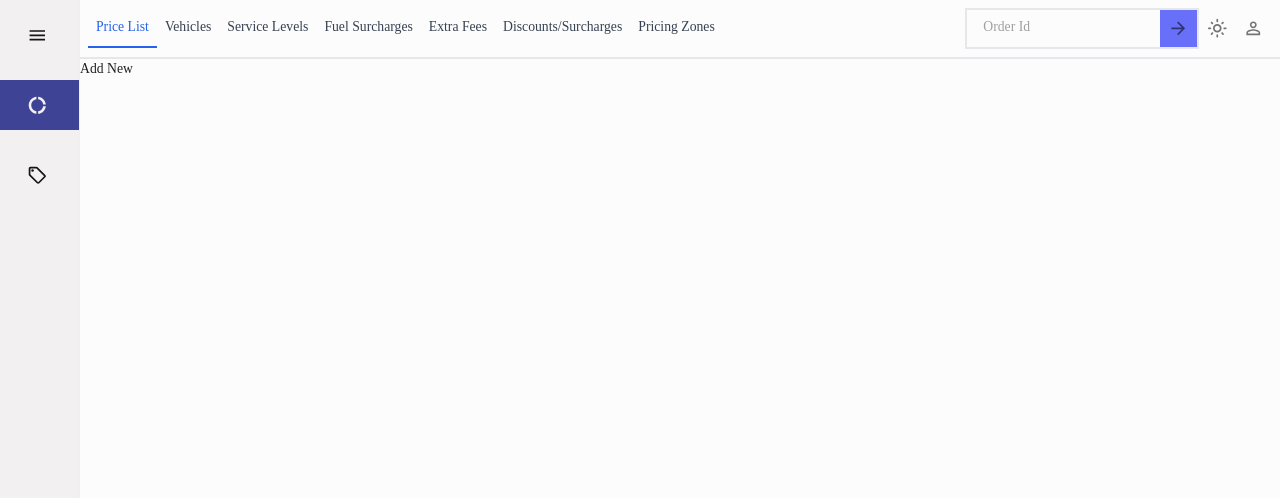
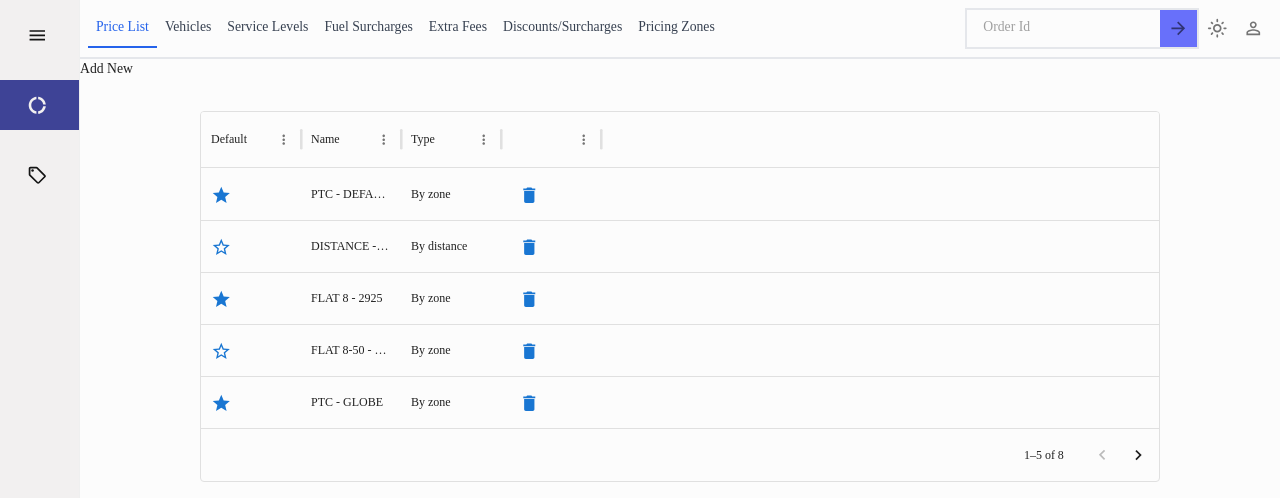
Before and after one commit to geekyvinayak/courier-backoffice, a React (Create React App) app: page /pricelist in a window 1280 px wide. Shown: the top 498 px of the page. Built offline with nearby package versions, Linux system fonts and the light colour scheme.

Commit message:
added the price list grid and added extra fees schedule grid and extra fees schedule create form

```diff
--- a/src/App.js
+++ b/src/App.js
@@ -4,8 +4,12 @@ import { ColorModeContext , useMode } from "./theme";
 import { CssBaseline , ThemeProvider } from "@mui/material";
 import Dashboard from "./tabs/dashboardTab";
 import Sidebar from "./components/sidebar";
-import Price from "./tabs/priceListTab/priceList/price";
 import NewPrice from "./tabs/priceListTab/priceList/newPrice";
+import PriceList from "./tabs/priceListTab/priceList/priceList";
+import { ExtraFeesSchedule } from "./tabs/priceListTab/extraFeesSchedule/extraFeesSchedule";
+import CreateExtraFeesSchedule from "./tabs/priceListTab/extraFeesSchedule/createExtraFeesSchedule";
+
+
 function App() {
   const [theme , colorMode] = useMode();
 
@@ -20,9 +24,10 @@ function App() {
       <Routes>
         <Route path="/" element={<Dashboard />} />
         <Route path="/dashboard" element={<Dashboard />} />
-        <Route path="/pricelist" element={<Price />} />
+        <Route path="/pricelist" element={<PriceList />} />
         <Route path="/pricelist/create" element={<NewPrice />} />
-
+        <Route path="/pricelist/extrafeesschedule" element={<ExtraFeesSchedule />} />
+        <Route path="/pricelist/extrafeesschedule/create" element={<CreateExtraFeesSchedule />} />
       </Routes>
       </main>
     </div>
--- /dev/null
+++ b/src/tabs/priceListTab/extraFeesSchedule/createExtraFeesSchedule.jsx
@@ -0,0 +1,59 @@
+import React from "react";
+import { useFormik } from "formik";
+import * as Yup from "yup";
+import Button from "@mui/material/Button";
+import TextField from "@mui/material/TextField";
+
+const CreateExtraFeesSchedule = () => {
+  // Formik setup
+  const formik = useFormik({
+    initialValues: {
+      name: "",
+    },
+    validationSchema: Yup.object({
+      name: Yup.string().required("Name is required"),
+    }),
+    onSubmit: (values) => {
+      console.log("Form submitted:", values);
+    },
+  });
+
+  return (
+    <div className="bg-gray-100 p-6 rounded-md max-w-xl mx-auto shadow-md">
+      <div className="flex justify-between items-center mb-4">
+        <h1 className="text-lg font-bold">New Extra Fee Schedules</h1>
+        <Button
+          variant="contained"
+          onClick={formik.handleSubmit}
+          className="bg-blue-500"
+        >
+          Save
+        </Button>
+      </div>
+
+      <form onSubmit={formik.handleSubmit} className="space-y-4">
+        <div>
+          <label
+            htmlFor="name"
+            className="block text-sm font-medium text-gray-700 mb-1"
+          >
+            NAME
+          </label>
+          <TextField
+            id="name"
+            name="name"
+            variant="outlined"
+            fullWidth
+            value={formik.values.name}
+            onChange={formik.handleChange}
+            onBlur={formik.handleBlur}
+            error={formik.touched.name && Boolean(formik.errors.name)}
+            helperText={formik.touched.name && formik.errors.name}
+          />
+        </div>
+      </form>
+    </div>
+  );
+};
+
+export default CreateExtraFeesSchedule;
--- /dev/null
+++ b/src/tabs/priceListTab/extraFeesSchedule/extraFeesSchedule.jsx
@@ -0,0 +1,12 @@
+import React from 'react'
+import ExtraFeesScheduleGrid from './extraFeesScheduleGrid'
+import { Link } from 'react-router-dom'
+
+export const ExtraFeesSchedule = () => {
+  return (
+    <div>
+        <button><Link to={'/pricelist/extrafeesschedule/create'}>New Schedule</Link></button>
+        <ExtraFeesScheduleGrid />
+    </div>
+  )
+}
--- /dev/null
+++ b/src/tabs/priceListTab/extraFeesSchedule/extraFeesScheduleGrid.jsx
@@ -0,0 +1,57 @@
+import * as React from "react";
+import Box from "@mui/material/Box";
+import { DataGrid } from "@mui/x-data-grid";
+import StarIcon from "@mui/icons-material/Star";
+import StarOutlineIcon from "@mui/icons-material/StarOutline";
+
+const columns = [
+  {
+    field: "default",
+    headerName: "Default",
+    sortable: false,
+    filterable:false,
+    renderCell: (params) => (
+      params.value ? (
+        <StarIcon style={{ color: "#1976d2" }} />
+      ) : (
+        <StarOutlineIcon style={{ color: "#1976d2" }} />
+      )
+    ),
+  },
+  {
+    field: "name",
+    headerName: "Name",
+  },
+];
+
+const rows = [
+  { id: 1, name: "PTC - DEFAULT RATE"},
+  { id: 2, name: "DISTANCE - 5000/2978"},
+  { id: 3, name: "FLAT 8 - 2925"},
+  { id: 4, name: "FLAT 8-50 - 2637/0998"},
+  { id: 5, name: "PTC - GLOBE"},
+  { id: 6, name: "PTC - Z4S/Z3 - 1903/2532"},
+  { id: 7, name: "PTC - Z4W/Z3 - 2204"},
+  { id: 8, name: "PTC - Z6S/Z5 - 9251"},
+];
+
+const ExtraFeesScheduleGrid = () => {
+  return (
+    <Box className='w-[80%] m-auto mt-8'>
+      <DataGrid
+        rows={rows}
+        columns={columns}
+        initialState={{
+          pagination: {
+            paginationModel: {
+              pageSize: 5,
+            },
+          },
+        }}
+        disableRowSelectionOnClick
+      />
+    </Box>
+  );
+};
+
+export default ExtraFeesScheduleGrid;
--- a/src/tabs/priceListTab/priceList/price.jsx
+++ b/src/tabs/priceListTab/priceList/priceList.jsx
@@ -1,13 +1,18 @@
 import React from 'react'
-import NewPrice from './newPrice'
 import { Link } from 'react-router-dom'
+import PriceListGrid from './priceListGrid'
 
-const Price = () => {
+const PriceList = () => {
   return (
     <div>
+      <div>
         <button><Link to={'/pricelist/create'}>Add New</Link></button>
+      </div>
+      <div>
+        <PriceListGrid />
+      </div>
     </div>
   )
 }
 
-export default Price
+export default PriceList
--- /dev/null
+++ b/src/tabs/priceListTab/priceList/priceListGrid.jsx
@@ -0,0 +1,72 @@
+import * as React from "react";
+import Box from "@mui/material/Box";
+import { DataGrid } from "@mui/x-data-grid";
+import StarIcon from "@mui/icons-material/Star";
+import StarOutlineIcon from "@mui/icons-material/StarOutline";
+import DeleteIcon from "@mui/icons-material/Delete";
+import IconButton from "@mui/material/IconButton";
+
+const columns = [
+  {
+    field: "default",
+    headerName: "Default",
+    sortable: false,
+    filterable: false,
+    renderCell: (params) =>
+      params.value ? (
+        <StarIcon style={{ color: "#1976d2" }} />
+      ) : (
+        <StarOutlineIcon style={{ color: "#1976d2" }} />
+      ),
+  },
+  {
+    field: "name",
+    headerName: "Name",
+  },
+  {
+    field: "type",
+    headerName: "Type",
+  },
+  {
+    field: "actions",
+    headerName: "",
+    sortable: false,
+    renderCell: () => (
+      <IconButton>
+        <DeleteIcon style={{ color: "#1976d2" }} />
+      </IconButton>
+    ),
+  },
+];
+
+const rows = [
+  { id: 1, name: "PTC - DEFAULT RATE", type: "By zone", default: true },
+  { id: 2, name: "DISTANCE - 5000/2978", type: "By distance", default: false },
+  { id: 3, name: "FLAT 8 - 2925", type: "By zone", default: true },
+  { id: 4, name: "FLAT 8-50 - 2637/0998", type: "By zone", default: false },
+  { id: 5, name: "PTC - GLOBE", type: "By zone", default: true },
+  { id: 6, name: "PTC - Z4S/Z3 - 1903/2532", type: "By zone", default: true },
+  { id: 7, name: "PTC - Z4W/Z3 - 2204", type: "By zone", default: false },
+  { id: 8, name: "PTC - Z6S/Z5 - 9251", type: "By zone", default: true },
+];
+
+const PriceListGrid = () => {
+  return (
+    <Box className="w-[80%] m-auto mt-8">
+      <DataGrid
+        rows={rows}
+        columns={columns}
+        initialState={{
+          pagination: {
+            paginationModel: {
+              pageSize: 5,
+            },
+          },
+        }}
+        disableRowSelectionOnClick
+      />
+    </Box>
+  );
+};
+
+export default PriceListGrid;
```
